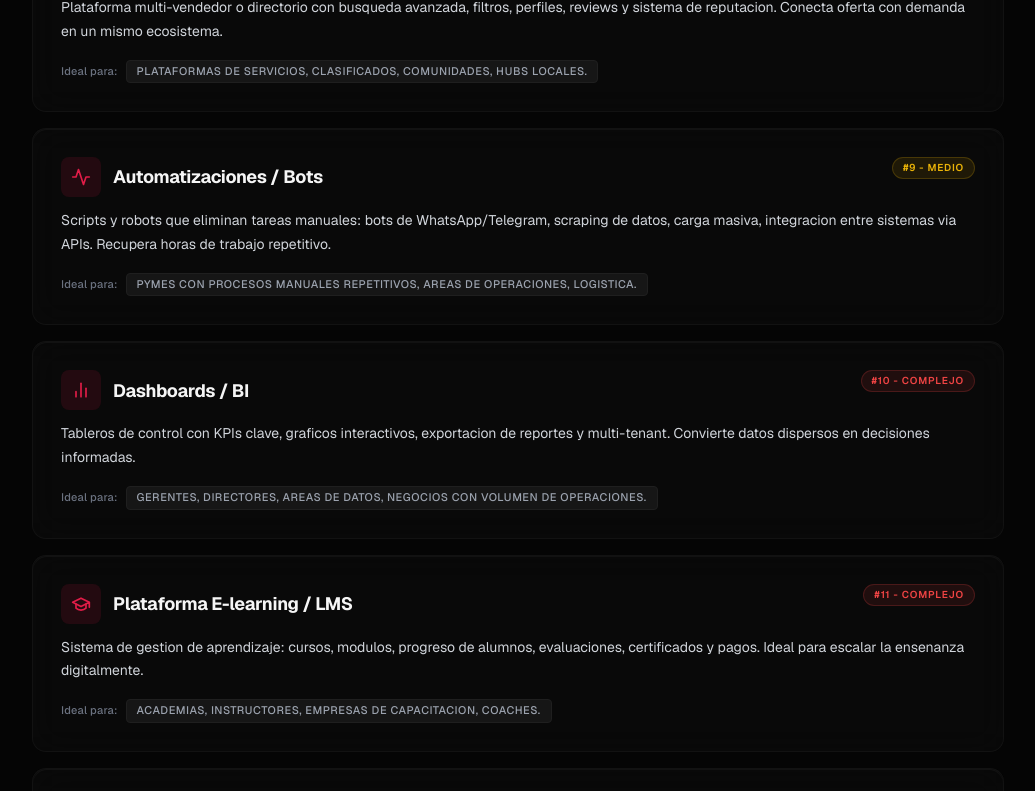
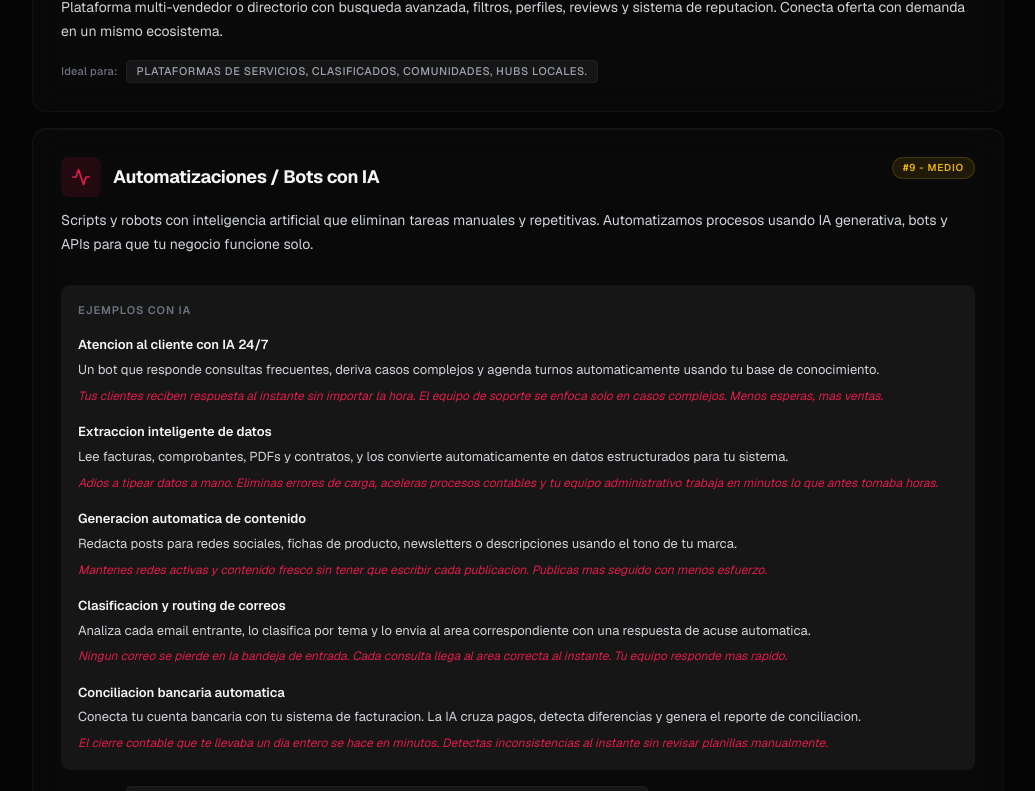
Before and after one commit to GalvanAlexis/bladoPC, a Next.js app: page /servicios in a window 1280 px wide. Shown: the part 1940-2731 px from the top of the page, without its empty margins (122-1157 px from the left). Built offline with nearby package versions, Linux system fonts and the light colour scheme; no server answers; the database is empty.

Commit message:
fix: agregar ejemplos de automatizaciones con IA y beneficios ISS-062

```diff
--- a/documentacion/ISSUES.md
+++ b/documentacion/ISSUES.md
@@ -8,6 +8,7 @@
 
 | ID | Título | Prioridad | Etiquetas |
 |---|---|---|---|
+| [ISS-062](./issues/ISS-062_automatizaciones-ejemplos.md) | Ejemplos de automatizaciones con IA | 🟡 Media | `fix`, `frontend` |
 | [ISS-061](./issues/ISS-061_servicios-catalogo.md) | Catalogo completo de servicios web/SaaS/software | 🟡 Media | `feature`, `frontend` |
 | [ISS-060](./issues/ISS-060_servicios-chascomus.md) | Exclusividad Chascomus y pagina servicios | 🟡 Media | `feature`, `frontend` |
 | [ISS-016](./issues/ISS-016_vercel-deploy.md) | Deploy a Vercel | 🟢 Baja | `devops`, `deploy` |
--- /dev/null
+++ b/documentacion/issues/ISS-062_automatizaciones-ejemplos.md
@@ -0,0 +1,20 @@
+# ISS-062: Agregar ejemplos de automatizaciones con IA y sus beneficios en /servicios
+
+## Descripcion
+Agregar en la pagina /servicios, dentro de la tarjeta Automatizaciones / Bots, una lista de ejemplos concretos de automatizaciones con IA explicando para que sirven y como se beneficia el usuario/cliente.
+
+## Archivos a modificar
+- src/components/servicios/ServiciosCatalogo.tsx
+
+## Tareas
+
+### FASE 1 - Datos
+- [ ] Agregar campo `examples` al item `automations` en CATALOGO
+- [ ] Cada ejemplo: titulo, descripcion, beneficio para el usuario
+
+### FASE 2 - Render
+- [ ] Renderizar los ejemplos dentro de la card de Automatizaciones
+
+### FASE 3 - CIERRE
+- [ ] npm run build
+- [ ] Commit + PR + Merge
--- a/src/components/servicios/ServiciosCatalogo.tsx
+++ b/src/components/servicios/ServiciosCatalogo.tsx
@@ -110,15 +110,42 @@ const CATALOGO = [
   {
     id: 'automations',
     order: 9,
-    title: 'Automatizaciones / Bots',
+    title: 'Automatizaciones / Bots con IA',
     icon: (
       <svg width="20" height="20" viewBox="0 0 24 24" fill="none" stroke="currentColor" strokeWidth="2" strokeLinecap="round" strokeLinejoin="round">
         <polyline points="22 12 18 12 15 21 9 3 6 12 2 12"/>
       </svg>
     ),
-    description: 'Scripts y robots que eliminan tareas manuales: bots de WhatsApp/Telegram, scraping de datos, carga masiva, integracion entre sistemas via APIs. Recupera horas de trabajo repetitivo.',
+    description: 'Scripts y robots con inteligencia artificial que eliminan tareas manuales y repetitivas. Automatizamos procesos usando IA generativa, bots y APIs para que tu negocio funcione solo.',
     persona: 'PyMEs con procesos manuales repetitivos, areas de operaciones, logistica.',
     complexity: 'media',
+    examples: [
+      {
+        title: 'Atencion al cliente con IA 24/7',
+        desc: 'Un bot que responde consultas frecuentes, deriva casos complejos y agenda turnos automaticamente usando tu base de conocimiento.',
+        benefit: 'Tus clientes reciben respuesta al instante sin importar la hora. El equipo de soporte se enfoca solo en casos complejos. Menos esperas, mas ventas.',
+      },
+      {
+        title: 'Extraccion inteligente de datos',
+        desc: 'Lee facturas, comprobantes, PDFs y contratos, y los convierte automaticamente en datos estructurados para tu sistema.',
+        benefit: 'Adios a tipear datos a mano. Eliminas errores de carga, aceleras procesos contables y tu equipo administrativo trabaja en minutos lo que antes tomaba horas.',
+      },
+      {
+        title: 'Generacion automatica de contenido',
+        desc: 'Redacta posts para redes sociales, fichas de producto, newsletters o descripciones usando el tono de tu marca.',
+        benefit: 'Mantenes redes activas y contenido fresco sin tener que escribir cada publicacion. Publicas mas seguido con menos esfuerzo.',
+      },
+      {
+        title: 'Clasificacion y routing de correos',
+        desc: 'Analiza cada email entrante, lo clasifica por tema y lo envia al area correspondiente con una respuesta de acuse automatica.',
+        benefit: 'Ningun correo se pierde en la bandeja de entrada. Cada consulta llega al area correcta al instante. Tu equipo responde mas rapido.',
+      },
+      {
+        title: 'Conciliacion bancaria automatica',
+        desc: 'Conecta tu cuenta bancaria con tu sistema de facturacion. La IA cruza pagos, detecta diferencias y genera el reporte de conciliacion.',
+        benefit: 'El cierre contable que te llevaba un dia entero se hace en minutos. Detectas inconsistencias al instante sin revisar planillas manualmente.',
+      },
+    ],
   },
   {
     id: 'dashboard',
@@ -314,6 +341,47 @@ export default function ServiciosCatalogo() {
               {svc.description}
             </p>
 
+            {'examples' in svc && svc.examples && (
+              <div
+                style={{
+                  display: 'flex',
+                  flexDirection: 'column',
+                  gap: '16px',
+                  marginTop: '16px',
+                  padding: '16px',
+                  background: 'var(--surface-2)',
+                  borderRadius: '8px',
+                  border: '1px solid var(--border-subtle)',
+                }}
+              >
+                <p
+                  style={{
+                    fontSize: '11px',
+                    fontWeight: 600,
+                    letterSpacing: '0.08em',
+                    textTransform: 'uppercase',
+                    color: 'var(--muted)',
+                    margin: 0,
+                  }}
+                >
+                  Ejemplos con IA
+                </p>
+                {svc.examples.map((ex, i) => (
+                  <div key={i} style={{ display: 'flex', flexDirection: 'column', gap: '4px' }}>
+                    <p style={{ fontSize: '13px', fontWeight: 600, color: 'var(--foreground)', margin: 0 }}>
+                      {ex.title}
+                    </p>
+                    <p style={{ fontSize: '13px', lineHeight: 1.6, color: 'var(--foreground-2)', margin: 0 }}>
+                      {ex.desc}
+                    </p>
+                    <p style={{ fontSize: '12px', lineHeight: 1.6, color: 'var(--accent)', margin: '2px 0 0 0', fontStyle: 'italic' }}>
+                      {ex.benefit}
+                    </p>
+                  </div>
+                ))}
+              </div>
+            )}
+
             <div
               style={{
                 display: 'flex',
```
